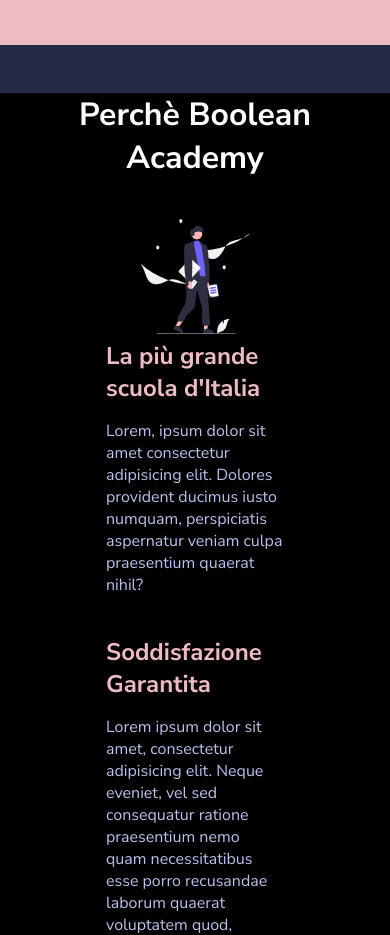
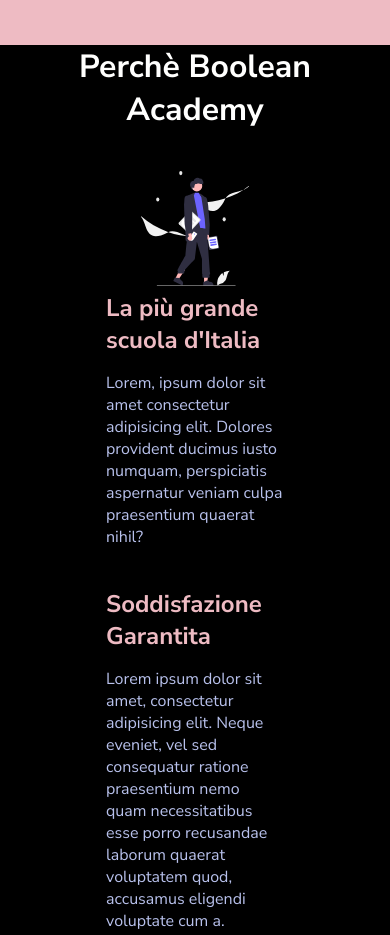
Before and after one commit to MorettiAndrea/html-css-resp-wannabe, a plain HTML site: page index.html in a window 390 px wide. Shown: the part 3217-4152 px from the top of the page. Drawn offline with Linux system fonts and the light colour scheme.

Commit message:
ultima correzione

```diff
--- a/style.css
+++ b/style.css
@@ -142,7 +142,7 @@ img {
 @media screen and (max-width: 490px) {
   .why-us {
     background: black;
-    margin-bottom: -3rem;
+    margin: -3rem 0;
   }
   .row {
     flex-direction: column;
```
